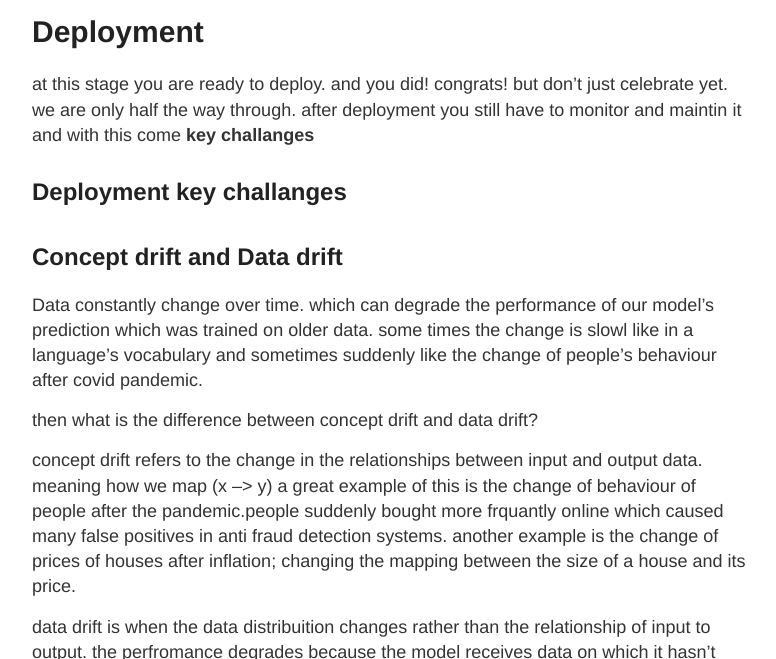
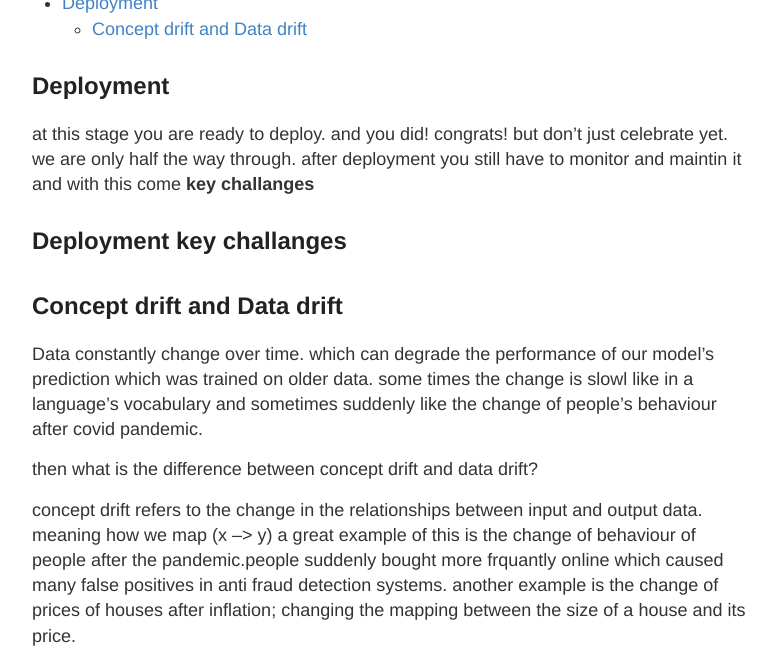
Before and after one commit to mgama1/mgama1.github.io, a Jekyll site: the page built from _posts/2022-8-9-introtomlopssummary.md, in a window 1280 px wide and 900 px high, scrolled down 1138 px, cut to the strip 241-900 px from the top of the window. Shown: the whole strip, without its empty margins (248-1024 px from the left). Built offline with Jekyll 4.4.1, drawn with Linux system fonts in a browser that asks for light colours; comment, search, counter and statistics services are not loaded.

Commit message:
Update 2022-8-9-introtomlopssummary.md

```diff
--- a/_posts/2022-8-9-introtomlopssummary.md
+++ b/_posts/2022-8-9-introtomlopssummary.md
@@ -19,7 +19,12 @@ First you have to define the project you are working on, what does it solve and
 
 ![image](https://user-images.githubusercontent.com/40968723/186568227-2e125949-5557-41d7-99cd-2217db6c12c2.png)
 
-# Deployment
+- [Deployment](#deployment)
+    - [Concept drift and Data drift](Concept-drift-and-Data-drift)
+
+
+
+## Deployment
 at this stage you are ready to deploy. and you did! congrats! but don't just celebrate yet. we are only half the way through. after deployment you still have to monitor and maintin it and with this come <b> key challanges </b>
 ## Deployment key challanges
 
```
